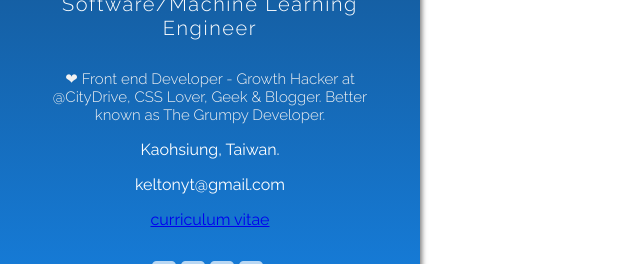
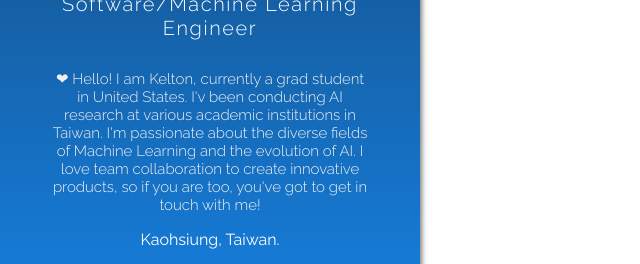
Before and after one commit to keltonlee/kelton-portfolio, a React (Create React App) app: page / in a window 1280 px wide. Shown: the part 406-670 px from the top of the page, without its empty margins (0-640 px from the left). Built offline with nearby package versions, Linux system fonts and the light colour scheme.

Commit message:
slight change

```diff
--- a/src/App.js
+++ b/src/App.js
@@ -14,7 +14,7 @@ class App extends Component {
       avatar: photo2,
       name: 'Yen-Ting(Kelton) Lee',
       profession: 'Software/Machine Learning Engineer',
-      bio: '❤ Front end Developer - Growth Hacker at @CityDrive, CSS Lover, Geek & Blogger. Better known as The Grumpy Developer.',
+      bio: "❤ Hello! I am Kelton, currently a grad student in United States. I'v been conducting AI research at various academic institutions in Taiwan. I'm passionate about the diverse fields of Machine Learning and the evolution of AI. I love team collaboration to create innovative products, so if you are too, you've got to get in touch with me!",
       address: 'Kaohsiung, Taiwan.',
       email: 'keltonyt@gmail.com',
       CV: 'curriculum vitae',
```
